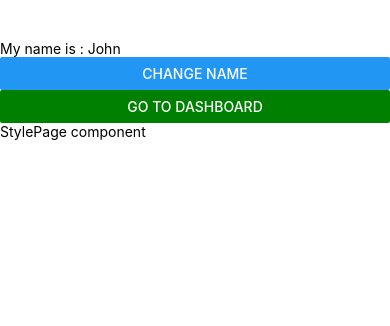
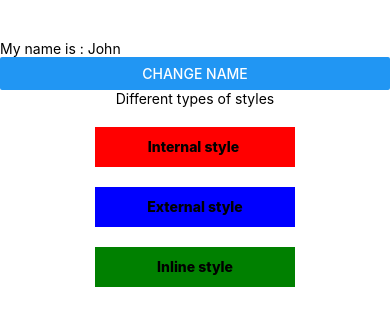
Before and after one commit to adnanDevelop/first-native-app, a React Native app: screen / in a window 390 px wide. Shown: the top 326 px of the page. Built offline with nearby package versions, Linux system fonts and the light colour scheme.

Commit message:
learned about how to give styles to element using internal external and inline

```diff
--- a/components/Profile.jsx
+++ b/components/Profile.jsx
@@ -21,7 +21,6 @@ const Profile = () => {
           }}
         />
       </View>
-      <Button color="green" title="Go to Dashboard" />
     </View>
   );
 };
--- a/components/StylePage.jsx
+++ b/components/StylePage.jsx
@@ -1,14 +1,43 @@
+import React from "react";
 import { StyleSheet, Text, View } from "react-native";
-import React from "react";
+import externalStyle from "../style/style.module";
 
 const StylePage = () => {
   return (
     <View>
-      <Text>StylePage component</Text>
+      <Text style={{ textAlign: "center" }}>Different types of styles</Text>
+      <Text style={styles.center}>Internal style </Text>
+      <Text style={externalStyle.center}>External style</Text>
+      <Text
+        style={{
+          marginTop: 20,
+          textAlign: "center",
+          fontWeight: "800",
+          width: 200,
+          height: 40,
+          backgroundColor: "green",
+          marginHorizontal: "auto",
+          lineHeight: 40,
+          marginVertical: 20,
+        }}
+      >
+        Inline style
+      </Text>
     </View>
   );
 };
 
 export default StylePage;
 
-const styles = StyleSheet.create({});
+const styles = StyleSheet.create({
+  center: {
+    textAlign: "center",
+    fontWeight: "800",
+    width: 200,
+    height: 40,
+    backgroundColor: "red",
+    marginHorizontal: "auto",
+    lineHeight: 40,
+    marginVertical: 20,
+  },
+});
--- /dev/null
+++ b/style/style.module.js
@@ -0,0 +1,15 @@
+import { StyleSheet } from "react-native-web";
+
+const externalStyle = StyleSheet.create({
+  center: {
+    textAlign: "center",
+    fontWeight: "800",
+    width: 200,
+    height: 40,
+    backgroundColor: "blue",
+    marginHorizontal: "auto",
+    lineHeight: 40,
+  },
+});
+
+export default externalStyle;
```
